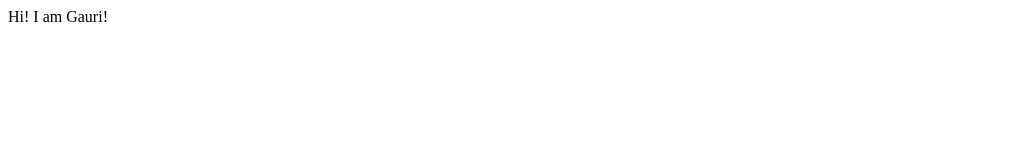
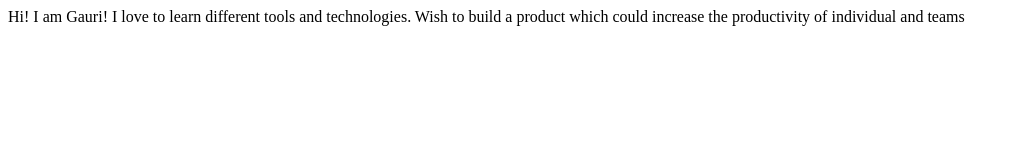
Before and after one commit to gauriagarwal/Gauri-Agarwal-site, a plain HTML site: page index.html in a window 1280 px wide. Shown: the whole page, without its empty margins (0-1019 px from the left). Drawn offline with Linux system fonts and the light colour scheme.

Commit message:
Feat: updated body

```diff
--- a/index.html
+++ b/index.html
@@ -7,6 +7,7 @@
     <title>Document</title>
 </head>
 <body>
-    Hi! I am Gauri!
+    Hi! I am Gauri! I love to learn different tools and technologies.
+    Wish to build a product which could increase the productivity of individual and teams
 </body>
 </html>
```
